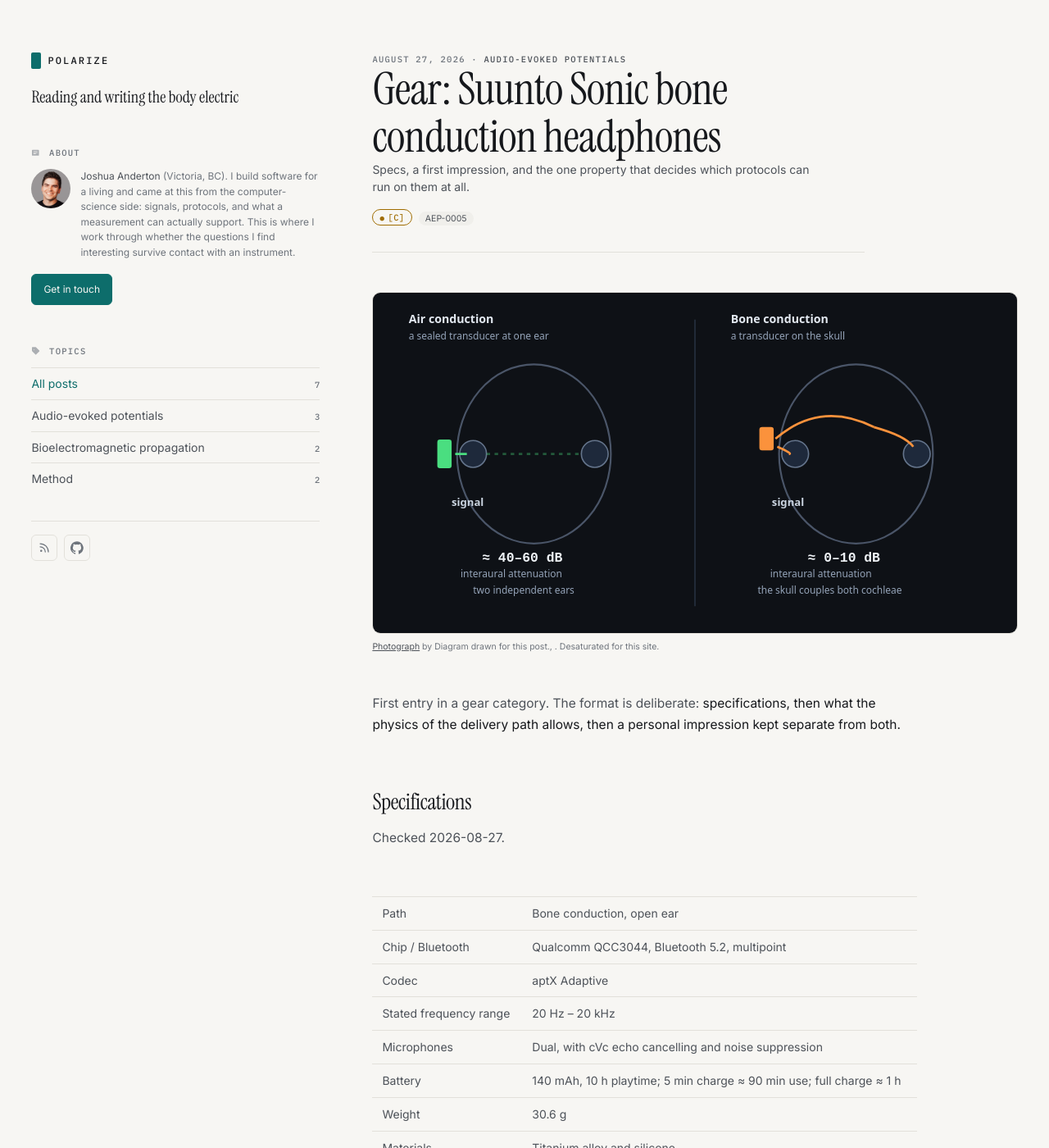
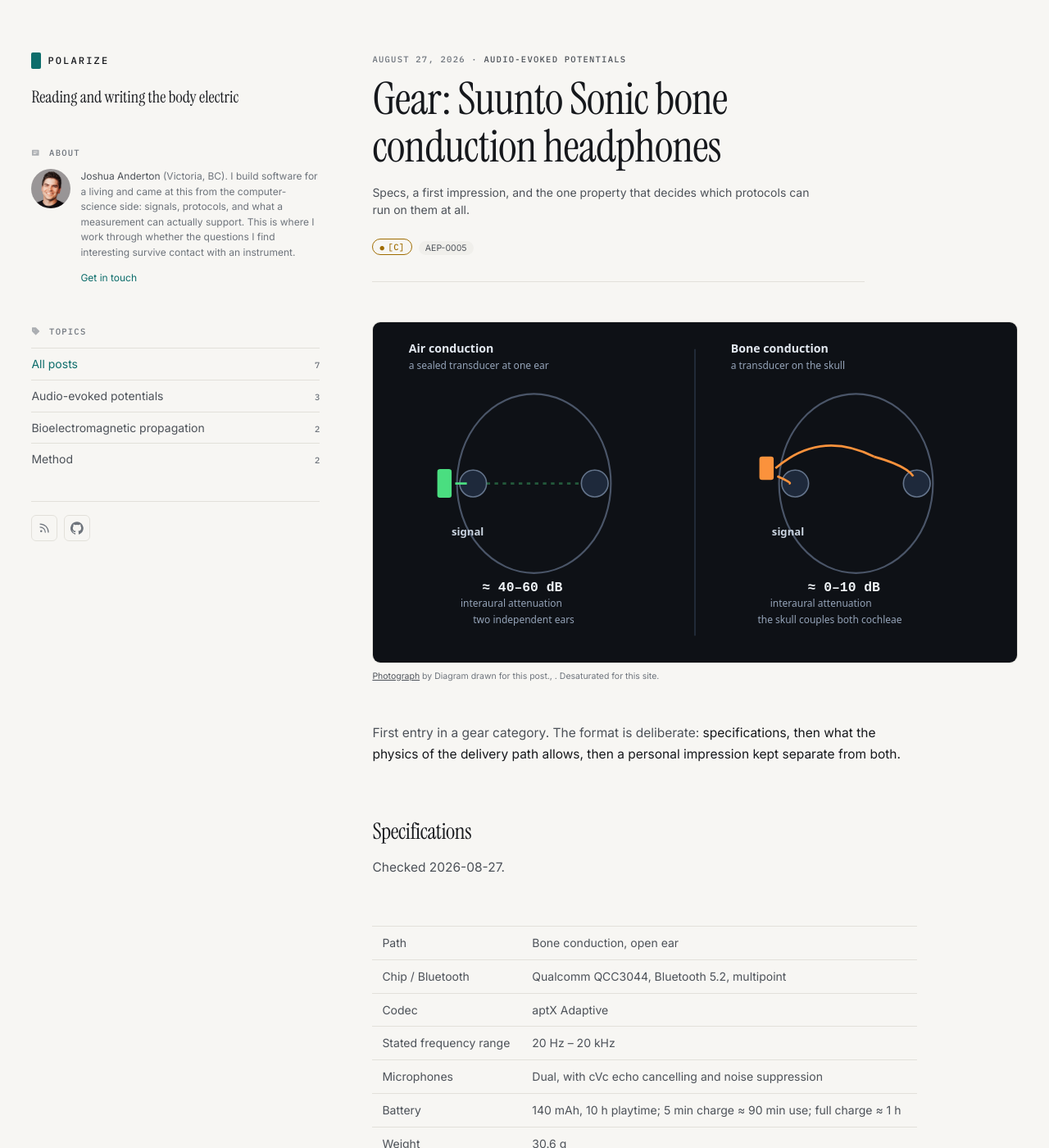
Before and after one commit to polarizetech/polarize.tech, a Jekyll site: the page built from _posts/2026-08-27-suunto-sonic-bone-conduction.md, in a window 1280 px wide and 1400 px high. Shown: the whole window at 82% size. Built offline with Jekyll 4.4.1, drawn with Linux system fonts in a browser that asks for light colours.

Commit message:
site: CTA becomes an inline link, post header gets spacing, claim badge hugs
CTA
  Now a text link on its own line inside the author note rather than a button in
  the sidebar. Accent colour, and the hover is shared with .prose a so every
  inline link in the site behaves the same way instead of this one being special.

Post header
  The eyebrow, title and standfirst were separated by exactly 0px — three
  different type roles reading as one block. Now 12 / 16 / 24px down to the
  badge row, which also loses the double margin it was carrying.

Claim badge
  Was 453px wide against ~48px of content, and sitting ~480px from the claim id
  it belongs to. Cause was .claims__item being a grid whose spanning statement
  child inflated both `auto` tracks, so the badge stretched to fill one. The row
  is flex now: id and badge sit together with a 12px gap, statement wraps to its
  own full-width line.

Co-Authored-By: Claude Opus 5 <noreply@anthropic.com>

```diff
--- a/_includes/sidebar.html
+++ b/_includes/sidebar.html
@@ -18,12 +18,13 @@
     <img class="side__avatar" src="{{ site.author.avatar | relative_url }}"
          alt="" width="44" height="44" loading="lazy" onerror="this.remove()" />
     {%- endif %}
-    <div class="side__note">{{ site.author.note | markdownify }}</div>
+    <div class="side__note">
+      {{ site.author.note | markdownify }}
+      {%- if site.contact_email %}
+      <p><a class="side__contact" href="mailto:{{ site.contact_email }}?subject=polarize.tech">Get in touch</a></p>
+      {%- endif %}
+    </div>
   </div>
-  {%- if site.contact_email %}
-  <a class="ui-btn ui-btn--primary side__contact"
-     href="mailto:{{ site.contact_email }}?subject=polarize.tech">Get in touch</a>
-  {%- endif %}
   </div>
   {%- endif %}
 
--- a/styles.css
+++ b/styles.css
@@ -133,9 +133,12 @@ body.ui { margin: 0; }
    back-link at the foot of a post. */
 a.ui-btn { text-decoration: none; }
 
-/* The CTA sits in the sidebar under the author note, reading as part of it
-   rather than as page chrome. It was fixed to the top right until 2026-09-02. */
-.side__contact { display: inline-flex; margin-top: var(--space-4); }
+/* A text link on its own line inside the author note, not a button. Shares the
+   hover with .prose a so every inline link in the site behaves the same. */
+.side__note p + p { margin-top: var(--space-3); }
+.side__contact { color: var(--accent); text-decoration: none; }
+.side__contact:hover,
+.prose a:hover { text-decoration: underline; text-underline-offset: .18em; }
 
 .main .doc { max-width: none; padding: 0; }
 .main .doc__head { padding-bottom: var(--space-5); margin-bottom: var(--space-5); }
@@ -255,8 +258,13 @@ a.ui-btn { text-decoration: none; }
 
 /* ---------- Post ---------- */
 .post__head { max-width: 68ch; border-bottom: 1px solid var(--border); padding-bottom: var(--space-6); margin-bottom: var(--space-7); }
+/* The label, title and standfirst were butted together with a 0px gap — they are
+   three different type roles and need to read as three things. */
+.post__head > .ui-label { margin-bottom: var(--space-3); }
+.post__head h1 { margin-bottom: var(--space-4); }
+.post__head .ui-standfirst { margin-bottom: var(--space-5); }
 .post__meta { display: flex; gap: var(--space-4); flex-wrap: wrap; align-items: center; margin-bottom: var(--space-4); }
-.post__badges { display: flex; gap: var(--space-2); flex-wrap: wrap; list-style: none; margin: var(--space-4) 0 0; padding: 0; }
+.post__badges { display: flex; gap: var(--space-2); flex-wrap: wrap; align-items: center; list-style: none; margin: 0; padding: 0; }
 
 /* "In short" — the summary that opens a post. */
 .post__summary { border-left: 2px solid var(--accent); padding-left: var(--space-4); margin: var(--space-6) 0 var(--space-7); }
@@ -382,11 +390,15 @@ a.ui-btn { text-decoration: none; }
 
 /* ---------- Claims ---------- */
 .claims__list { list-style: none; margin: 0; padding: 0; }
+/* Flex, not grid: the statement spans the full row, and under `auto auto` that
+   spanning child inflated both tracks — so the tier badge ended up ~480px away
+   from the claim id it belongs to. Flex lets the id and badge sit together and
+   the statement wrap onto its own line. */
 .claims__item {
-  display: grid;
-  grid-template-columns: auto auto;
-  gap: var(--space-2) var(--space-4);
-  align-items: baseline;
+  display: flex;
+  flex-wrap: wrap;
+  align-items: center;
+  gap: var(--space-2) var(--space-3);
   padding: var(--space-4) 0;
   border-bottom: 1px solid var(--border);
 }
@@ -397,7 +409,8 @@ a.ui-btn { text-decoration: none; }
   text-transform: uppercase;
   color: var(--foreground);
 }
-.claims__stmt { grid-column: 1 / -1; font-size: var(--text-base); line-height: 1.55; color: var(--muted-foreground); }
+.claims__item > .ui-tier { flex: none; }
+.claims__stmt { flex: 1 0 100%; font-size: var(--text-base); line-height: 1.55; color: var(--muted-foreground); }
 .claims__stmt--broken { color: var(--refuted); }
 
 /* ---------- Reference record detail ---------- */
@@ -440,11 +453,15 @@ a.ui-btn { text-decoration: none; }
 
 /* ---------- Claims ---------- */
 .claims__list { list-style: none; margin: 0; padding: 0; }
+/* Flex, not grid: the statement spans the full row, and under `auto auto` that
+   spanning child inflated both tracks — so the tier badge ended up ~480px away
+   from the claim id it belongs to. Flex lets the id and badge sit together and
+   the statement wrap onto its own line. */
 .claims__item {
-  display: grid;
-  grid-template-columns: auto auto;
-  gap: var(--space-2) var(--space-4);
-  align-items: baseline;
+  display: flex;
+  flex-wrap: wrap;
+  align-items: center;
+  gap: var(--space-2) var(--space-3);
   padding: var(--space-4) 0;
   border-bottom: 1px solid var(--border);
 }
@@ -455,7 +472,8 @@ a.ui-btn { text-decoration: none; }
   text-transform: uppercase;
   color: var(--foreground);
 }
-.claims__stmt { grid-column: 1 / -1; font-size: var(--text-base); line-height: 1.55; color: var(--muted-foreground); }
+.claims__item > .ui-tier { flex: none; }
+.claims__stmt { flex: 1 0 100%; font-size: var(--text-base); line-height: 1.55; color: var(--muted-foreground); }
 .claims__stmt--broken { color: var(--refuted); }
 
 /* ---------- Reference record detail ---------- */
```
